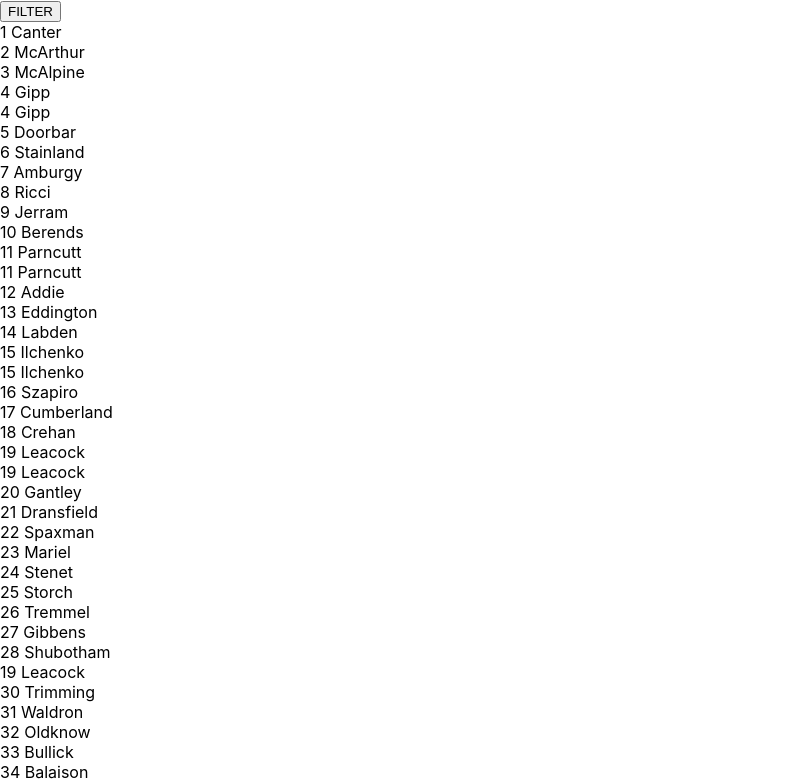
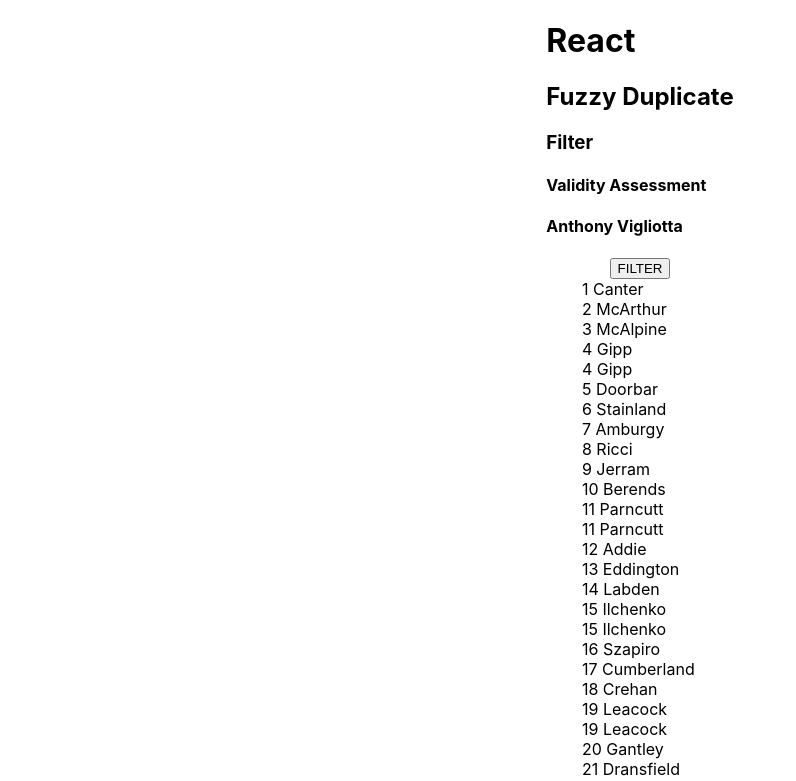
Before and after one commit to anthonyvigz/ReactDuplicateFilter, a React (Create React App) app in the folder dup-filter/: page / in a window 1280 px wide. Shown: the top 781 px of the page, without its empty margins (0-796 px from the left). Built offline with nearby package versions, Linux system fonts and the light colour scheme.

Commit message:
added jsx and initialized styling

```diff
--- a/dup-filter/src/App.js
+++ b/dup-filter/src/App.js
@@ -1,9 +1,13 @@
 import React, { useState, useEffect } from "react";
 import csvfile from "./testFiles/normal.csv";
 import csvadvancedfile from "./testFiles/advanced.csv";
+// Parser
 import Papa from "papaparse";
+// Fuzzy duplicate algorithms
 import doubleMetaphone from "double-metaphone";
 import levenshtein from "levenshtein-edit-distance";
+// Styling
+import "./styling/main.scss";
 
 // This components renders each instance of a user/person in a list
 import Person from "./components/Person.jsx";
@@ -76,6 +80,13 @@
 
   return (
     <div className="mainApp">
+      <div className="title">
+        <h1>React</h1>
+        <h2>Fuzzy Duplicate</h2>
+        <h3>Filter</h3>
+        <h4>Validity Assessment</h4>
+        <h4>Anthony Vigliotta</h4>
+      </div>
       <button onClick={() => filterDuplicates()}>FILTER</button>
       <div className="columns">
         <div className="people">
--- /dev/null
+++ b/dup-filter/src/styling/main.scss
@@ -0,0 +1,12 @@
+.mainApp {
+  display: flex;
+  justify-content: center;
+  flex-direction: column;
+  align-items: center;
+
+  .columns {
+    display: flex;
+    width: 100%;
+    justify-content: center;
+  }
+}
```
